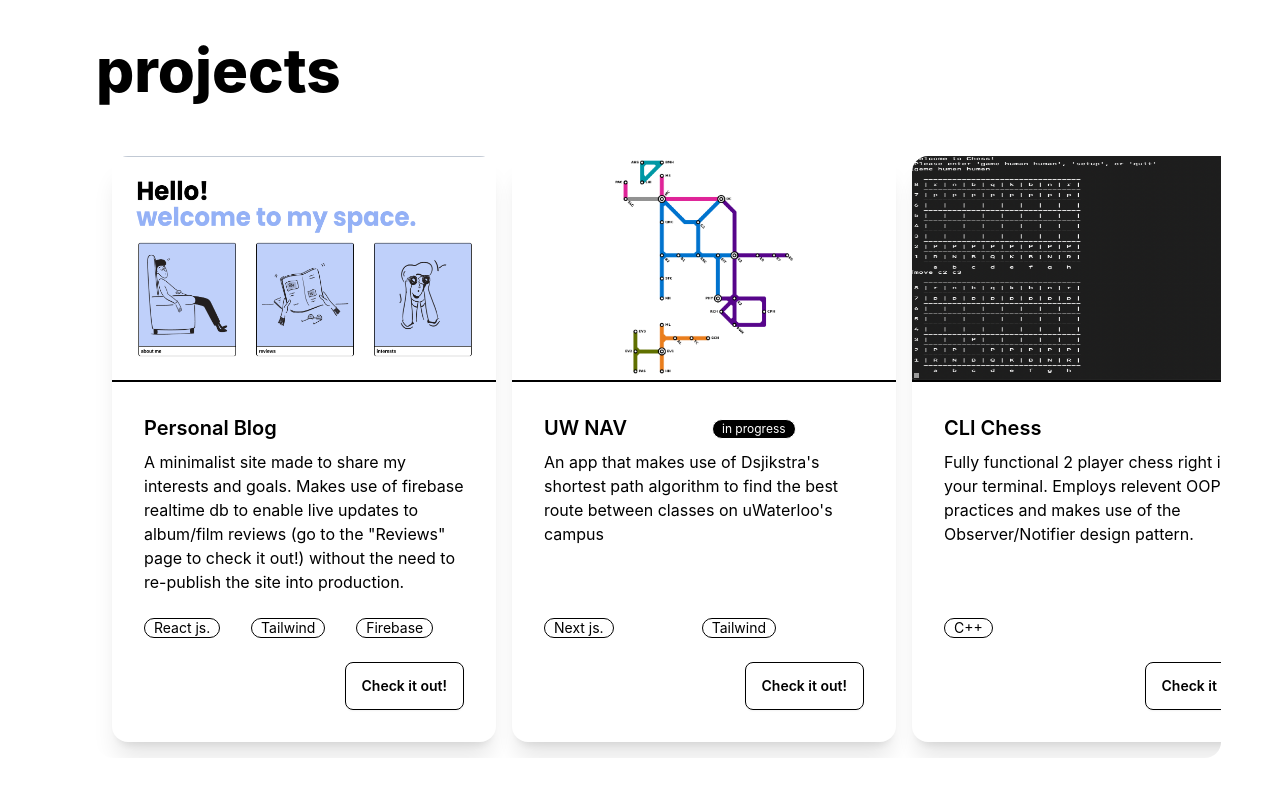
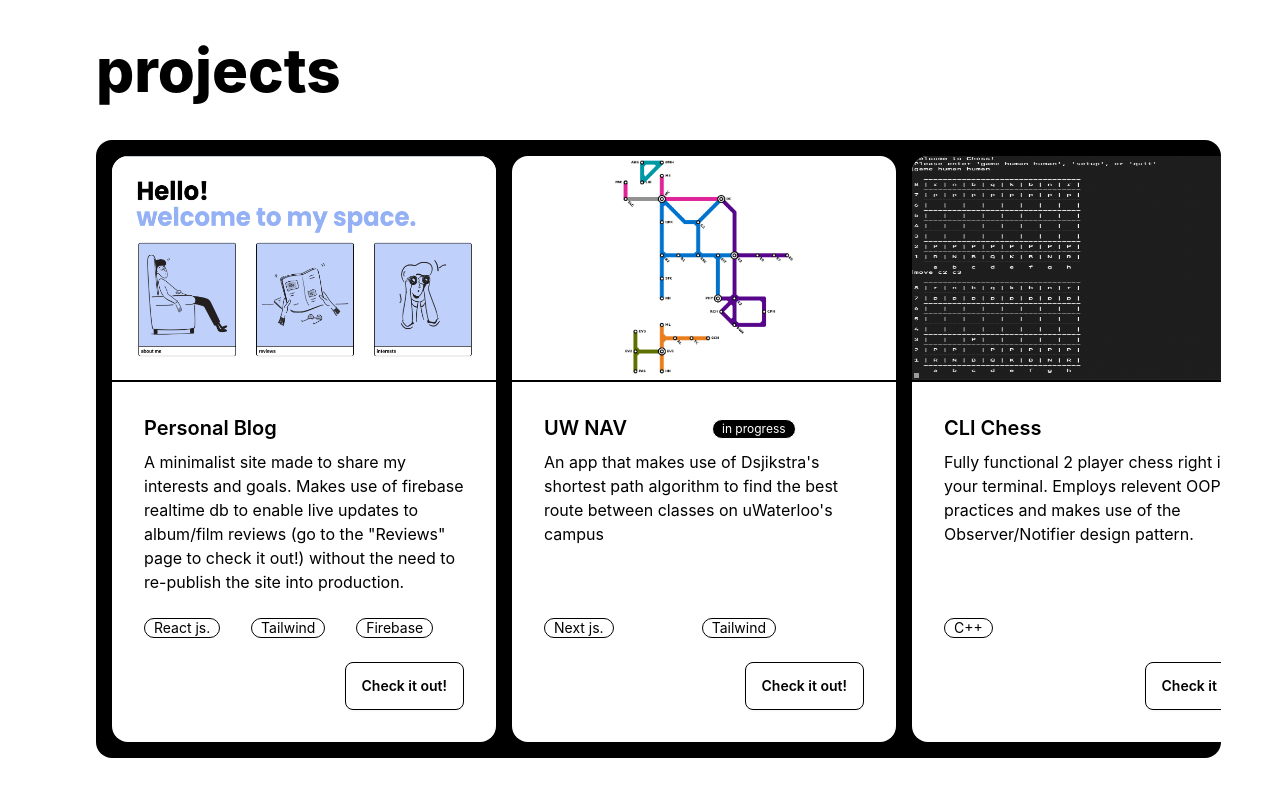
Before and after one commit to odis43/blog, a React (Create React App) app: page /about in a window 1280 px wide. Shown: the part 1718-2514 px from the top of the page. Built offline with nearby package versions, Linux system fonts and the light colour scheme; no server answers.

Commit message:
project carousel fix

```diff
--- a/src/About.jsx
+++ b/src/About.jsx
@@ -199,8 +199,8 @@ const About = () => {
         >
           projects
         </div>
-        <div className="carousel carousel-center max-w-[95%] p-4 space-x-4 bg-transparent rounded-box sm:mt-10 mb-10 shadow-none">
-          <div className="carousel-item sm:w-100">
+        <div className="carousel carousel-center max-w-[95%] space-x-4 sm:p-4 bg-black rounded-box sm:mt-10 ml-2 mb-10 p-2 sm:ml-0">
+          <div className="carousel-item sm:w-100 m-0">
             <div className="card w-96 bg-white shadow-xl">
               <figure className="border-b-2 border-black">
                 <img className="h-56 w-full" src={blog} alt="blog" />
```
